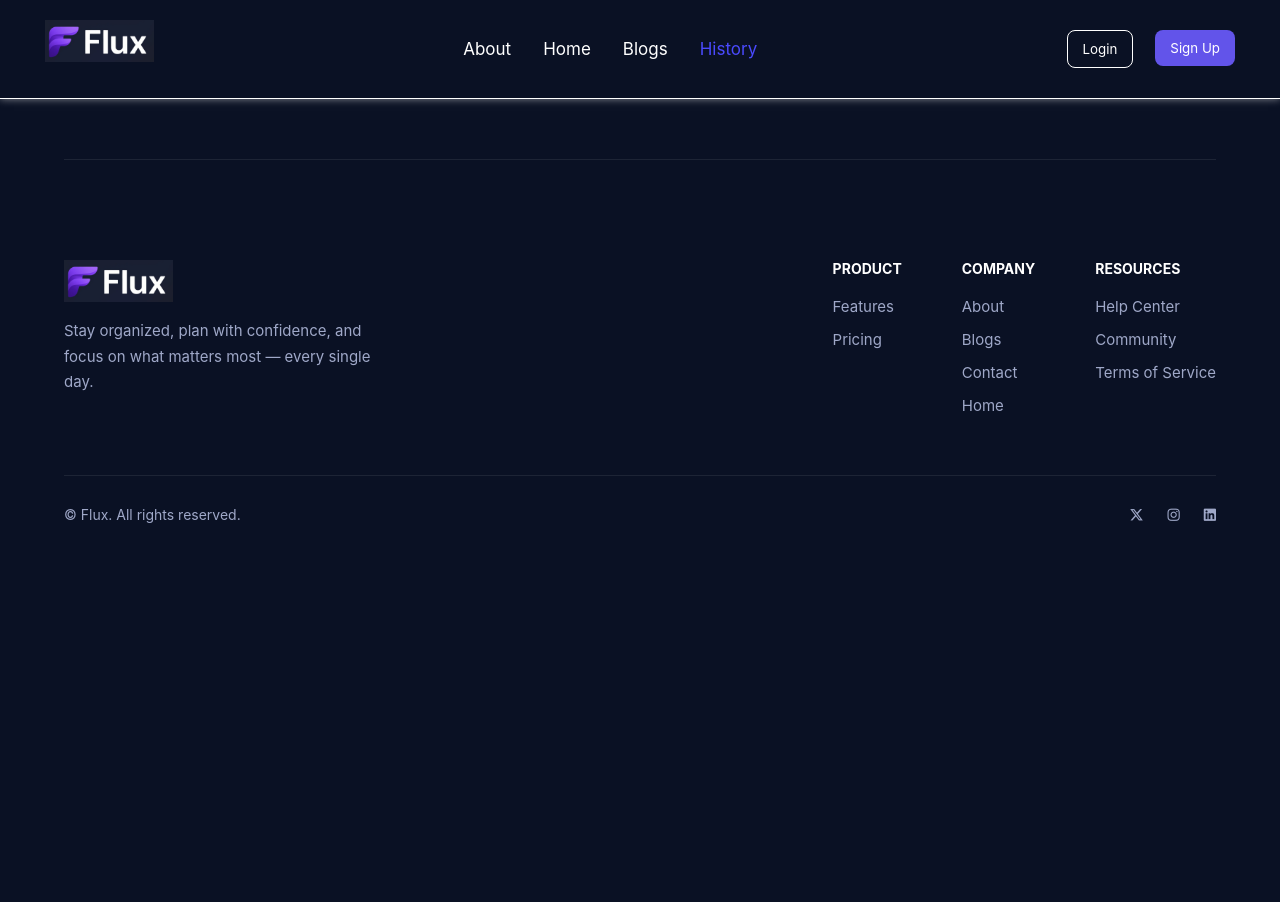
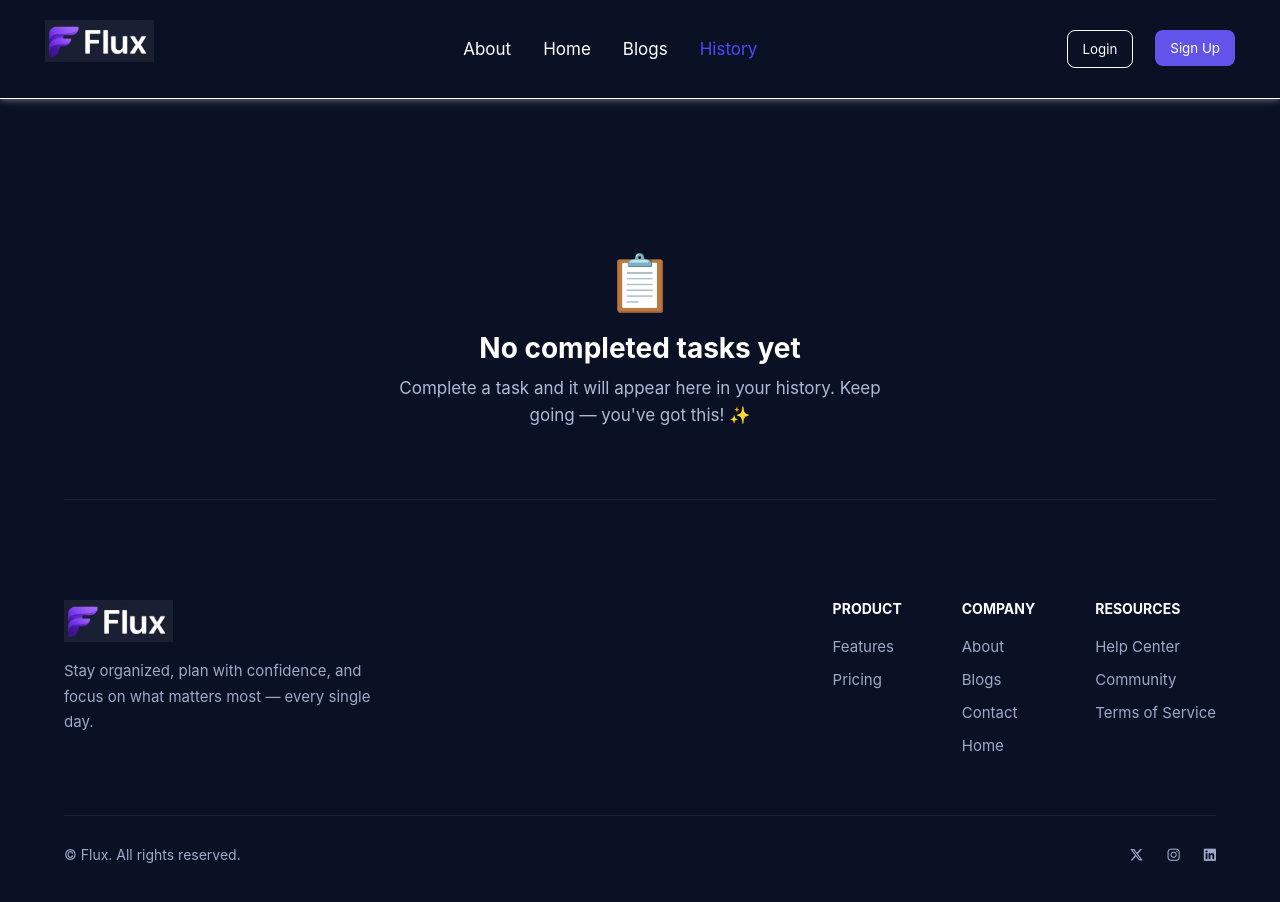
Before and after one commit to hemant01010-bansal/Flux, a React (Vite) app in the folder taskVerse/: page /historyLists in a window 1280 px wide. Before the commit the page ends 800 px from the top, so only its background shows below. Built offline with nearby package versions, Linux system fonts and the light colour scheme.

Commit message:
add ternary operator to display a message when user has no task

```diff
--- a/taskVerse/src/pages/History/HistoryLists.jsx
+++ b/taskVerse/src/pages/History/HistoryLists.jsx
@@ -1,8 +1,10 @@
-import React, { useState } from "react";
+import React, { useEffect, useState } from "react";
 import History from "../../components/History";
 
 function HistoryLists(){
     const [completedTodos, setCompletedTodos] = useState(()=>JSON.parse(localStorage.getItem("completedTodos")) || [])
+
+    useEffect(()=> localStorage.setItem("completedTodos",JSON.stringify(completedTodos)))
 
     function deleteCompletedTodo(todo,idToRemove){
         setCompletedTodos(completedTodos.filter((todo)=> todo.id!=idToRemove))
@@ -11,7 +13,46 @@ function HistoryLists(){
     return(
         <>
         <div style={{padding: '30px 20px 30px 20px'}}>
-            {completedTodos.map((todo)=> <History todo={todo} onDelete={deleteCompletedTodo} key={todo.id}></History>)}
+            {/* {completedTodos.map((todo)=> <History todo={todo} onDelete={deleteCompletedTodo} key={todo.id}></History>)} */}
+            {completedTodos.length!=0 ? completedTodos.map((todo)=> <History todo={todo} onDelete=            {deleteCompletedTodo} key={todo.id}></History>) : (<div
+        style={{
+            textAlign: "center",
+            marginTop: "80px",
+            padding: "40px",
+            color: "#aeb9d4"
+        }}
+    >
+        <div
+            style={{
+                fontSize: "55px",
+                marginBottom: "15px"
+            }}
+        >
+            📋
+        </div>
+
+        <h2
+            style={{
+                color: "white",
+                fontSize: "28px",
+                margin: "10px 0"
+            }}
+        >
+            No completed tasks yet
+        </h2>
+
+        <p
+            style={{
+                fontSize: "17px",
+                margin: "0 auto",
+                maxWidth: "500px",
+                lineHeight: "1.6"
+            }}
+        >
+            Complete a task and it will appear here in your history.
+            Keep going — you've got this! ✨
+        </p>
+    </div>)}
         </div>
         </>
     )
--- a/taskVerse/src/pages/Home/Home.jsx
+++ b/taskVerse/src/pages/Home/Home.jsx
@@ -47,7 +47,15 @@ function Home(){
     return (
         <>
         <TodoForm onAdd={addTodo}/>
-        {todos.map((todo)=> <TodoList key={todo.id} todo={todo} onDelete={deleteTodo} onEdit={editTodo} onComplete={completeTodo}></TodoList>)}
+        {todos.length!=0 ? todos.map((todo)=> <TodoList key={todo.id} todo={todo} onDelete={deleteTodo} onEdit={editTodo} onComplete={completeTodo}></TodoList>) : (
+    <div style={{ textAlign: "center", marginTop: "60px", marginBottom: "100px", color: "#aeb9d4"}}>
+        <h2 style={{ color: "white", margin: "10px 0" }}>
+            You're all caught up!
+        </h2>
+        <p>No tasks for now. Add one above when you're ready.</p>
+    </div>
+)}
+        {/* {todos.map((todo)=> <TodoList key={todo.id} todo={todo} onDelete={deleteTodo} onEdit={editTodo} onComplete={completeTodo}></TodoList>)} */}
         </>
     )
 }
```
